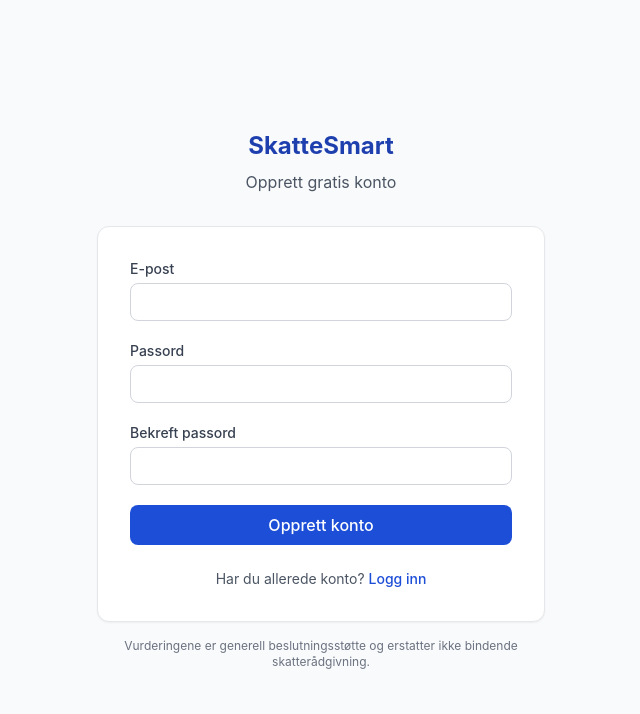
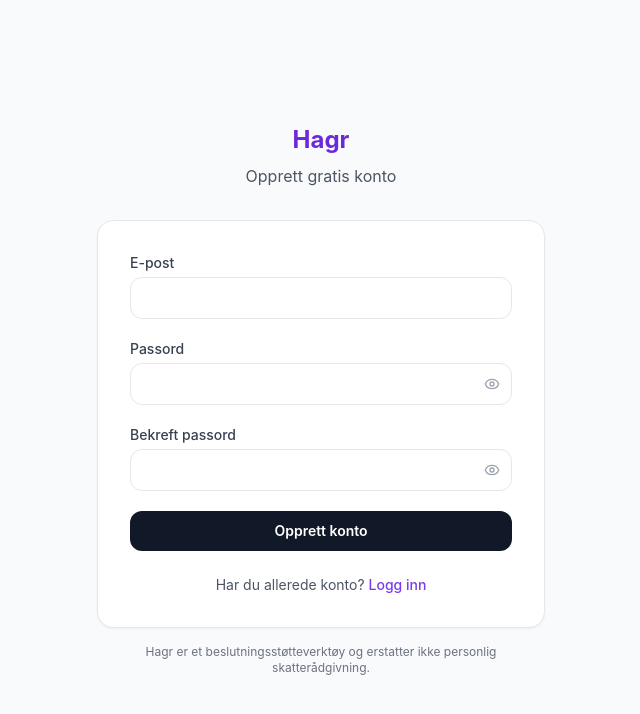
Before and after one commit to sogveg/Hagr, a Next.js app in the folder apps/web/: page /signup in a window 1280 px wide. Shown: the top 714 px of the page, without its empty margins (319-959 px from the left). Built offline with nearby package versions, Linux system fonts and the light colour scheme.

Commit message:
feat: show/hide password on signup page, rebrand to Hagr
Co-Authored-By: Claude Sonnet 4.6 <noreply@anthropic.com>

```diff
--- a/apps/web/app/(auth)/signup/page.tsx
+++ b/apps/web/app/(auth)/signup/page.tsx
@@ -4,12 +4,15 @@ import { useState } from 'react'
 import Link from 'next/link'
 import { useRouter } from 'next/navigation'
 import { createClient } from '@/lib/supabase/client'
+import { Eye, EyeOff } from 'lucide-react'
 
 export default function SignupPage() {
   const router = useRouter()
   const [email, setEmail] = useState('')
   const [password, setPassword] = useState('')
   const [confirmPassword, setConfirmPassword] = useState('')
+  const [showPassword, setShowPassword] = useState(false)
+  const [showConfirm, setShowConfirm] = useState(false)
   const [error, setError] = useState<string | null>(null)
   const [loading, setLoading] = useState(false)
 
@@ -40,63 +43,83 @@ export default function SignupPage() {
     <div className="min-h-screen flex items-center justify-center bg-gray-50 px-4">
       <div className="w-full max-w-md">
         <div className="text-center mb-8">
-          <Link href="/" className="text-2xl font-bold text-brand-700">SkatteSmart</Link>
+          <Link href="/" className="text-2xl font-bold text-violet-700">Hagr</Link>
           <p className="mt-2 text-gray-600">Opprett gratis konto</p>
         </div>
-        <div className="card p-8">
+        <div className="bg-white rounded-2xl border border-gray-200 shadow-sm p-8">
           <form onSubmit={handleSubmit} className="space-y-5">
             <div>
-              <label htmlFor="email" className="label">E-post</label>
+              <label htmlFor="email" className="block text-sm font-medium text-gray-700 mb-1">E-post</label>
               <input
                 id="email"
                 type="email"
                 value={email}
                 onChange={e => setEmail(e.target.value)}
-                className="input"
+                className="w-full px-4 py-2.5 rounded-xl border border-gray-200 text-sm focus:outline-none focus:ring-2 focus:ring-violet-500"
                 required
                 autoComplete="email"
               />
             </div>
             <div>
-              <label htmlFor="password" className="label">Passord</label>
+              <label htmlFor="password" className="block text-sm font-medium text-gray-700 mb-1">Passord</label>
+              <div className="relative">
                 <input
                   id="password"
-                type="password"
+                  type={showPassword ? 'text' : 'password'}
                   value={password}
                   onChange={e => setPassword(e.target.value)}
-                className="input"
+                  className="w-full px-4 py-2.5 pr-10 rounded-xl border border-gray-200 text-sm focus:outline-none focus:ring-2 focus:ring-violet-500"
                   required
                   autoComplete="new-password"
                 />
+                <button
+                  type="button"
+                  onClick={() => setShowPassword(v => !v)}
+                  className="absolute right-3 top-1/2 -translate-y-1/2 text-gray-400 hover:text-gray-600"
+                  tabIndex={-1}
+                >
+                  {showPassword ? <EyeOff size={16} /> : <Eye size={16} />}
+                </button>
+              </div>
             </div>
             <div>
-              <label htmlFor="confirm" className="label">Bekreft passord</label>
+              <label htmlFor="confirm" className="block text-sm font-medium text-gray-700 mb-1">Bekreft passord</label>
+              <div className="relative">
                 <input
                   id="confirm"
-                type="password"
+                  type={showConfirm ? 'text' : 'password'}
                   value={confirmPassword}
                   onChange={e => setConfirmPassword(e.target.value)}
-                className="input"
+                  className="w-full px-4 py-2.5 pr-10 rounded-xl border border-gray-200 text-sm focus:outline-none focus:ring-2 focus:ring-violet-500"
                   required
                   autoComplete="new-password"
                 />
+                <button
+                  type="button"
+                  onClick={() => setShowConfirm(v => !v)}
+                  className="absolute right-3 top-1/2 -translate-y-1/2 text-gray-400 hover:text-gray-600"
+                  tabIndex={-1}
+                >
+                  {showConfirm ? <EyeOff size={16} /> : <Eye size={16} />}
+                </button>
+              </div>
             </div>
             {error && (
               <p className="text-sm text-red-600 bg-red-50 px-3 py-2 rounded-lg">{error}</p>
             )}
-            <button type="submit" disabled={loading} className="btn-primary w-full">
+            <button type="submit" disabled={loading} className="w-full py-2.5 px-4 rounded-xl bg-gray-900 text-white text-sm font-semibold hover:opacity-90 transition-opacity disabled:opacity-50">
               {loading ? 'Oppretter konto…' : 'Opprett konto'}
             </button>
           </form>
           <p className="mt-6 text-center text-sm text-gray-600">
             Har du allerede konto?{' '}
-            <Link href="/login" className="text-brand-600 font-medium hover:underline">
+            <Link href="/login" className="text-violet-600 font-medium hover:underline">
               Logg inn
             </Link>
           </p>
         </div>
         <p className="mt-4 text-center text-xs text-gray-500">
-          Vurderingene er generell beslutningsstøtte og erstatter ikke bindende skatterådgivning.
+          Hagr er et beslutningsstøtteverktøy og erstatter ikke personlig skatterådgivning.
         </p>
       </div>
     </div>
```
Lines whose indentation alone changed are shown as unchanged.
